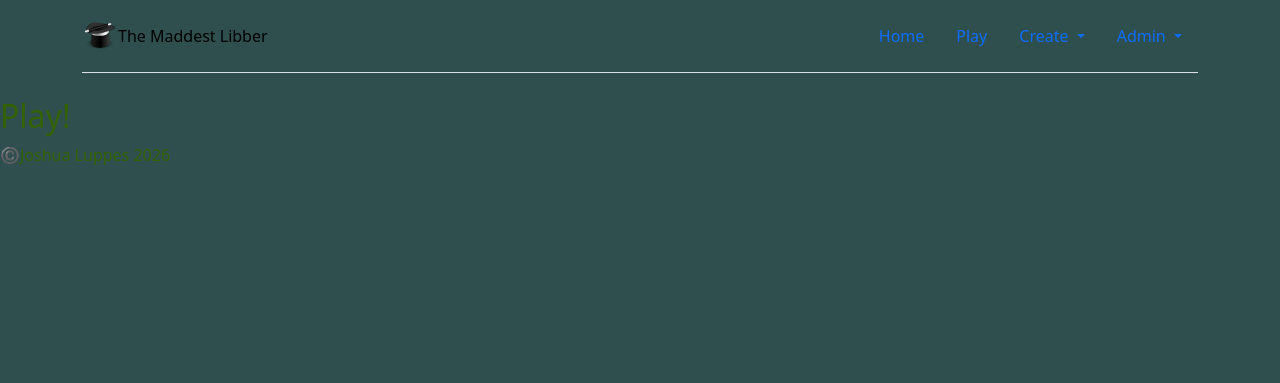
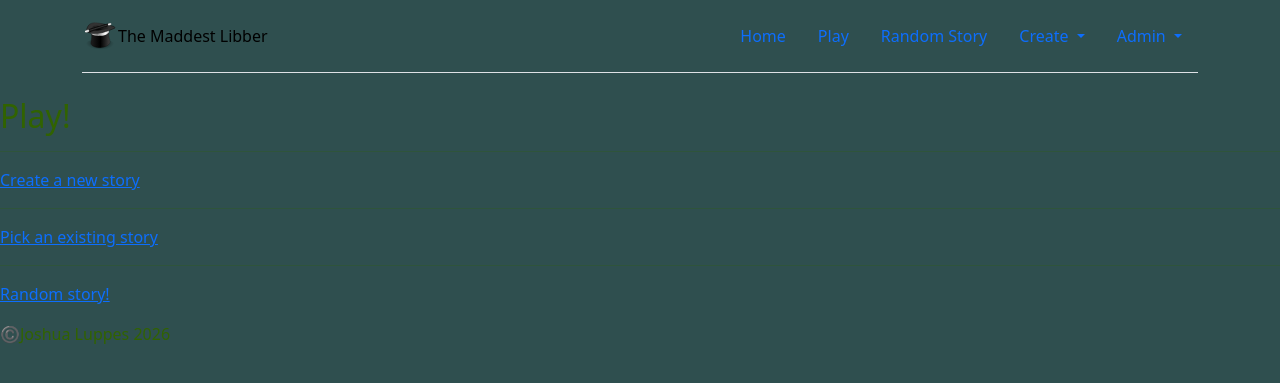
Before and after one commit to JLuppes/MaddestLibber, a Flask app: page /play/ in a window 1280 px wide. Shown: the top 383 px of the page. Run offline with Flask 3, Linux system fonts and the light colour scheme.

Commit message:
Add random story function and links

```diff
--- a/blueprints/play/play_controller.py
+++ b/blueprints/play/play_controller.py
@@ -1,15 +1,22 @@
 from flask import Blueprint, render_template, request, redirect, url_for
-from models import Story, Blank, Story_Blank, Tag, Story_Tag
-play = Blueprint('play', __name__, url_prefix='/play', template_folder='./templates')
+from models import db, Story, Blank, Story_Blank, Tag, Story_Tag
+from sqlalchemy.orm import load_only
+from sqlalchemy.sql import func
+import random
+
+play = Blueprint('play', __name__, url_prefix='/play',
+                 template_folder='./templates')
+
 
 @play.route('/')
 def home():
     return render_template('play_home.html')
 
+
 @play.route('/respond', methods=['GET', 'POST'])
 def respond(storyId=''):
 
-    storyId=int(request.args.get('storyId', 28))
+    storyId = int(request.args.get('storyId', 28))
 
     story = Story.query.filter_by(id=storyId).first()
     story_name = story.name
@@ -26,7 +33,8 @@ def respond(storyId=''):
     if request.method == 'POST':
         pass
 
-    return render_template('respond.html', storyName = story_name, storyDescription = story_description, requestSet=requestSet, enumerate=enumerate, blanks=blanks)
+    return render_template('respond.html', storyName=story_name, storyDescription=story_description, requestSet=requestSet, enumerate=enumerate, blanks=blanks)
+
 
 @play.route('/list')
 def listStories():
@@ -37,7 +45,8 @@ def listStories():
 
     for thisStory in stories:
 
-        this_story_tags = Story_Tag.query.filter_by(story_id=thisStory.id).all()
+        this_story_tags = Story_Tag.query.filter_by(
+            story_id=thisStory.id).all()
         tagList = []
         for thisStoryTag in this_story_tags:
             thisTag = Tag.query.filter_by(id=thisStoryTag.tag_id).first()
@@ -45,6 +54,16 @@ def listStories():
 
         story_list.append((thisStory, tagList))
 
+    return render_template('list_stories.html', stories=story_list)
 
 
-    return render_template('list_stories.html', stories=story_list)
+def getRandomStory():
+    rowCount = int(Story.query.count())
+    randomStory = Story.query.offset(int(rowCount*random.random())).first()
+    return randomStory
+
+
+@play.route('/random')
+def randomStory():
+    thisStory = getRandomStory()
+    return redirect(url_for('play.respond', storyId=thisStory.id))
--- a/blueprints/play/templates/play_home.html
+++ b/blueprints/play/templates/play_home.html
@@ -1,8 +1,12 @@
-{% extends 'base.html'%}
-{%block title%}{{super()}} - Play Home{%endblock%}
-
+{% extends 'base.html'%} {%block title%}{{super()}} - Play Home{%endblock%}
 {%block content %}
 
 <h2>Play!</h2>
+<hr />
+<p><a href="{{url_for('create.newStory')}}">Create a new story</a></p>
+<hr />
+<p><a href="{{url_for('play.listStories')}}">Pick an existing story</a></p>
+<hr />
+<p><a href="{{url_for('play.randomStory')}}">Random story!</a></p>
 
 {%endblock%}
--- a/templates/components/navbar.html
+++ b/templates/components/navbar.html
@@ -17,6 +17,9 @@
   </li>
   <li class="nav-item">
     <a href="{{url_for('play.home')}}" class="nav-link">Play</a>
+  </li>
+  <li class="nav-item">
+    <a href="{{url_for('play.randomStory')}}" class="nav-link">Random Story</a>
   </li>
 
   <li class="nav-item dropdown">
```
